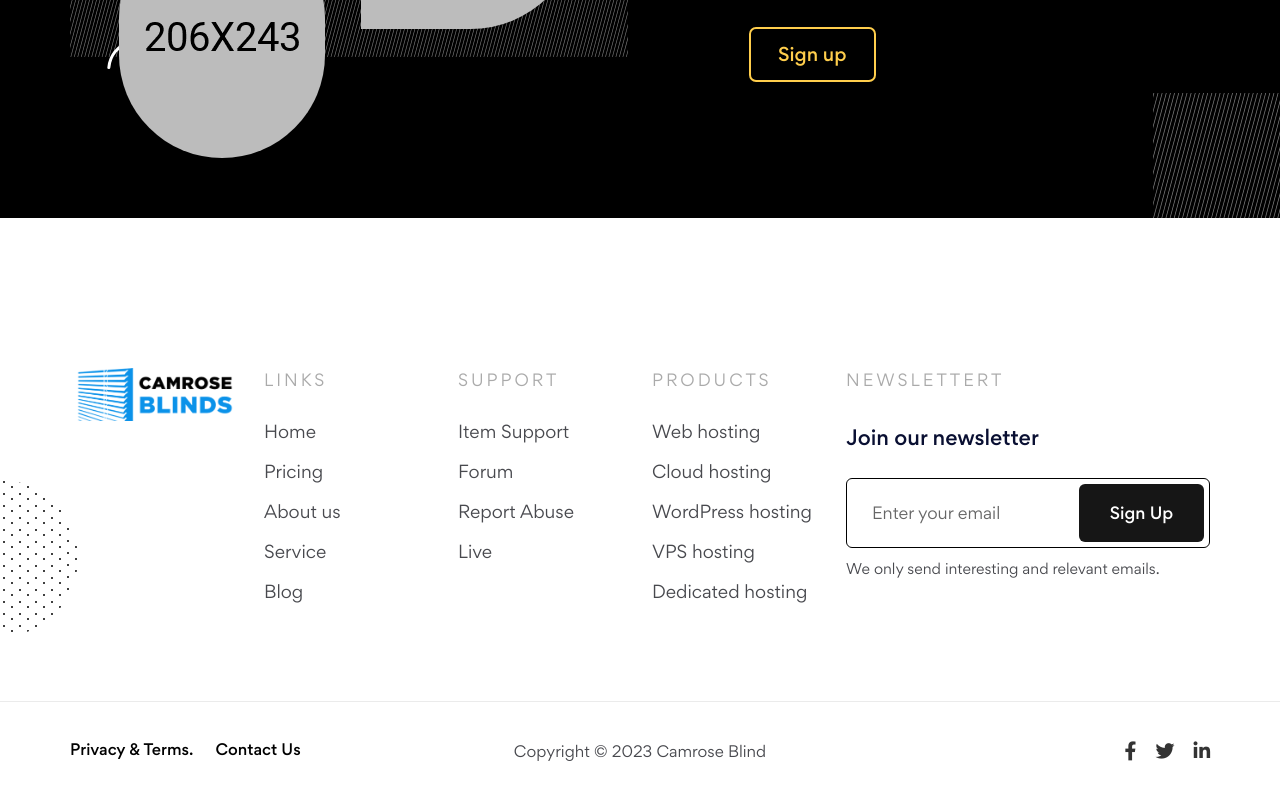
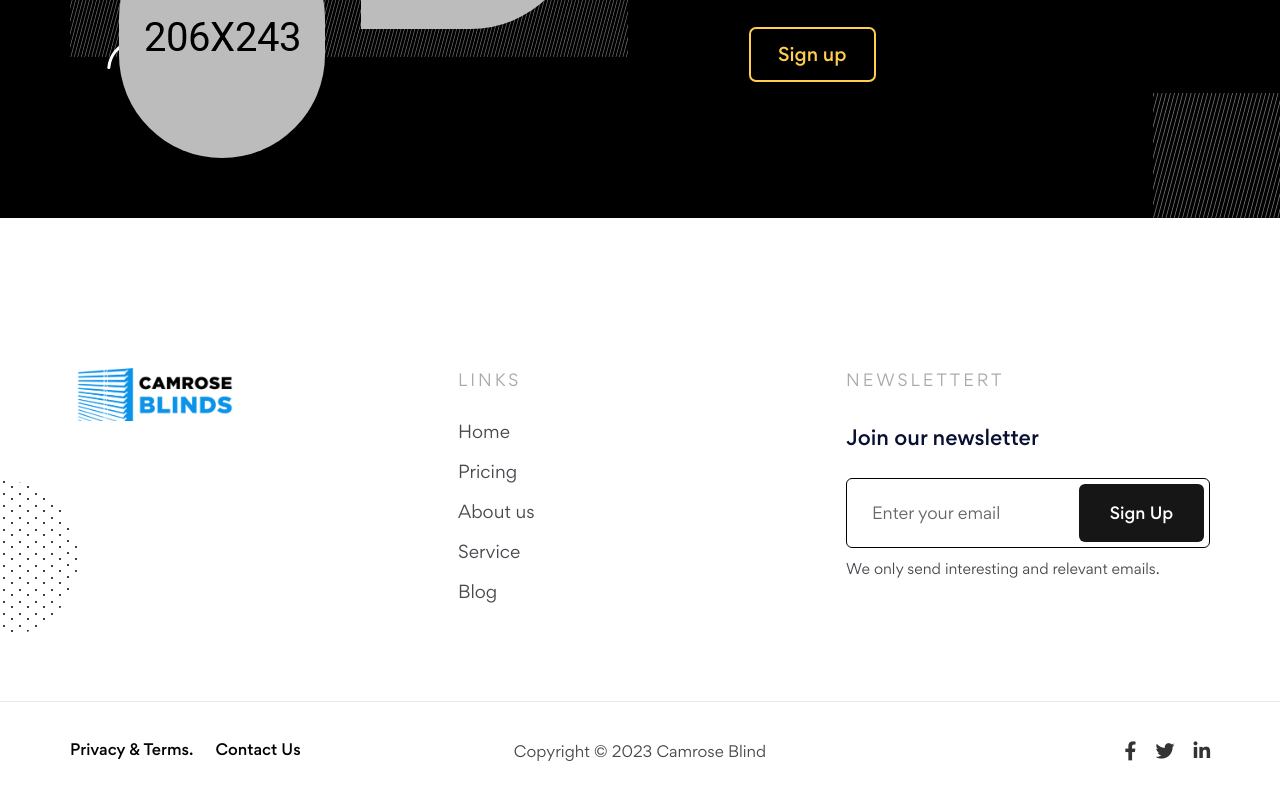
Before and after one commit to abhijeetmssn/camros_blind, a Next.js app: page /home/education in a window 1280 px wide. Shown: the part 6917-7717 px from the top of the page. Built offline with nearby package versions, Linux system fonts and the light colour scheme.

Commit message:
contact and about us changes

```diff
--- a/components/contact/BlockContact.jsx
+++ b/components/contact/BlockContact.jsx
@@ -19,9 +19,7 @@ const BlockContact = () => {
       icon: "/images/icon/icon_149.svg",
       title: "Whatsapp Support",
       content: "Chat service",
-      link: "www.janolivechat.com",
-      delay: "300",
-      link: "www.janolivechat.com",
+      link: "https://wa.me/+917696197454",
       delay: "300",
     },
   ];
--- a/components/contact/ContactForm.jsx
+++ b/components/contact/ContactForm.jsx
@@ -3,6 +3,10 @@ const ContactForm = () => {
     event.preventDefault();
     // Handle form submission
   };
+
+  function sendMessage(){
+    console.log("hello World")
+  }
 
   return (
     <div className="form-style-one" data-aos="fade-up">
@@ -52,7 +56,7 @@ const ContactForm = () => {
           {/* End .col-12 */}
 
           <div className="col-12">
-            <button className="btn-twentyOne fw-500 tran3s d-block">
+            <button className="btn-twentyOne fw-500 tran3s d-block" onClick={() => sendMessage()}>
               Send Message
             </button>
           </div>
--- a/components/footer/CopyrightFooter2.jsx
+++ b/components/footer/CopyrightFooter2.jsx
@@ -68,7 +68,7 @@ const Footer = () => {
               Copyright © {new Date().getFullYear()}{" "}
               <a
                 style={{ color: "inherit" }}
-                href="https://themeforest.net/user/ib-themes"
+                href="https://google.com"
                 target="_blank"
                 rel="noopener noreferrer"
               >
--- a/components/footer/Footer2.jsx
+++ b/components/footer/Footer2.jsx
@@ -8,26 +8,7 @@ const columns = [
       { label: "Service", url: "/" },
       { label: "Blog", url: "/" },
     ],
-  },
-  {
-    title: "Support",
-    links: [
-      { label: "Item Support", url: "/" },
-      { label: "Forum", url: "/" },
-      { label: "Report Abuse", url: "/" },
-      { label: "Live", url: "/" },
-    ],
-  },
-  {
-    title: "Products",
-    links: [
-      { label: "Web hosting", url: "/" },
-      { label: "Cloud hosting", url: "/" },
-      { label: "WordPress hosting", url: "/" },
-      { label: "VPS hosting", url: "/" },
-      { label: "Dedicated hosting", url: "/" },
-    ],
-  },
+  }
 ];
 
 const Footer2 = () => {
--- a/pages/contact.js
+++ b/pages/contact.js
@@ -69,7 +69,7 @@ const contact = () => {
           </div>
         </div>
         {/* End .container */}
-        <Map />
+        {/* <Map /> */}
       </div>
 
       {/*
```
Also changed, not shown: components/footer/DefaultFooter.jsx (+1 -8 lines).
